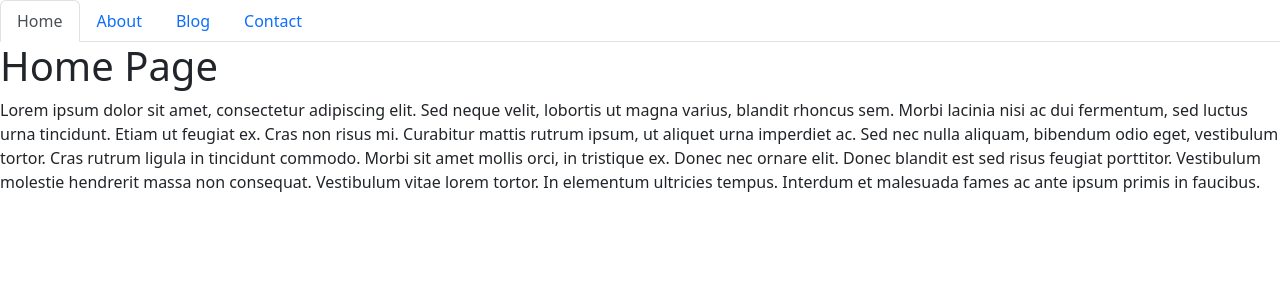
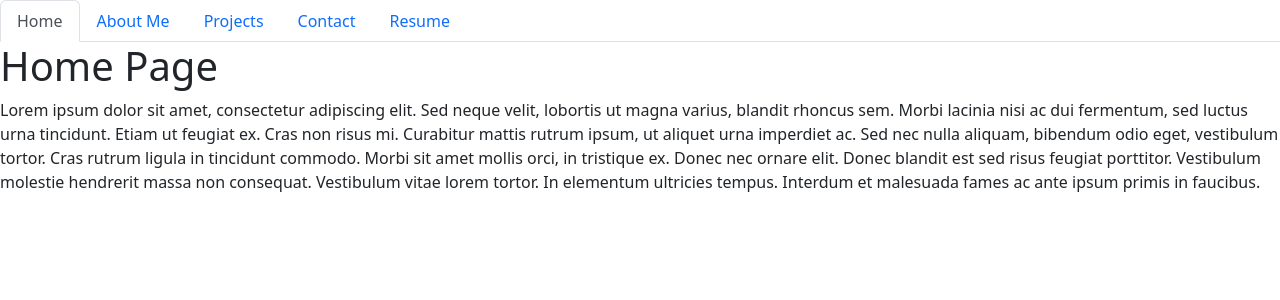
Before and after one commit to ashlynnwood/portfolio-aw, a React (Create React App) app: page / in a window 1280 px wide. Shown: the top 300 px of the page. Built offline with nearby package versions, Linux system fonts and the light colour scheme.

Commit message:
Resume page

```diff
--- a/src/components/NavTabs.js
+++ b/src/components/NavTabs.js
@@ -23,17 +23,17 @@ function NavTabs({ currentPage, handlePageChange }) {
           // Check to see if the currentPage is `About`, and if so we use the active link class from bootstrap. Otherwise, we set it to a normal nav-link
           className={currentPage === 'About' ? 'nav-link active' : 'nav-link'}
         >
-          About
+          About Me
         </a>
       </li>
       <li className="nav-item">
         <a
-          href="#blog"
-          onClick={() => handlePageChange('Blog')}
+          href="#projects"
+          onClick={() => handlePageChange('Projects')}
           // Check to see if the currentPage is `Blog`, and if so we use the active link class from bootstrap. Otherwise, we set it to a normal nav-link
-          className={currentPage === 'Blog' ? 'nav-link active' : 'nav-link'}
+          className={currentPage === 'Projects' ? 'nav-link active' : 'nav-link'}
         >
-          Blog
+          Projects
         </a>
       </li>
       <li className="nav-item">
@@ -46,6 +46,15 @@ function NavTabs({ currentPage, handlePageChange }) {
           Contact
         </a>
       </li>
+      <li className="nav-item">
+        <a
+          href="#resume"
+          onClick={() => handlePageChange('Resume')}
+          className={currentPage === 'Resume' ? 'nav-link active' : 'nav-link'}
+        >
+          Resume
+        </a>
+      </li>
     </ul>
   );
 }
--- a/src/components/PortfolioContainer.js
+++ b/src/components/PortfolioContainer.js
@@ -2,8 +2,9 @@ import React, { useState } from 'react';
 import NavTabs from './NavTabs';
 import Home from './pages/Home';
 import About from './pages/About';
-import Blog from './pages/Blog';
+import Projects from './pages/Projects';
 import Contact from './pages/Contact';
+import Resume from './pages/Resume';
 
 export default function PortfolioContainer() {
   const [currentPage, setCurrentPage] = useState('Home');
@@ -16,8 +17,11 @@ export default function PortfolioContainer() {
     if (currentPage === 'About') {
       return <About />;
     }
-    if (currentPage === 'Blog') {
-      return <Blog />;
+    if (currentPage === 'Projects') {
+      return <Projects />;
+    }
+    if (currentPage === 'Resume') {
+      return <Resume />;
     }
     return <Contact />;
   };
--- a/src/components/pages/Blog.js
+++ b/src/components/pages/Projects.js
@@ -1,9 +1,9 @@
 import React from 'react';
 
-export default function Blog() {
+export default function Projects() {
   return (
     <div>
-      <h1>Blog Page</h1>
+      <h1>Projects</h1>
       <p>
         Donec a volutpat quam. Curabitur nec varius justo, sed rutrum ligula.
         Curabitur pellentesque turpis sit amet eros iaculis, a mollis arcu
--- /dev/null
+++ b/src/components/pages/Resume.js
@@ -0,0 +1,17 @@
+import React from 'react';
+
+export default function Resume() {
+  return (
+    <div>
+      <h1>Resume</h1>
+      <p>
+        Nunc pharetra finibus est at efficitur. Praesent sed congue diam.
+        Integer gravida dui mauris, ut interdum nunc egestas sed. Aenean sed
+        mollis diam. Nunc aliquet risus ac finibus porta. Nam quis arcu non
+        lectus tincidunt fermentum. Suspendisse aliquet orci porta quam semper
+        imperdiet. Praesent euismod mi justo, faucibus scelerisque risus cursus
+        in. Sed rhoncus mollis diam, sit amet facilisis lectus blandit at.
+      </p>
+    </div>
+  );
+}
--- a/src/utils/helpers.js
+++ b/src/utils/helpers.js
@@ -2,11 +2,3 @@ export function validateEmail(email) {
   const re = /^(([^<>()[\]\\.,;:\s@"]+(\.[^<>()[\]\\.,;:\s@"]+)*)|(".+"))@((\[[0-9]{1,3}\.[0-9]{1,3}\.[0-9]{1,3}\.[0-9]{1,3}\])|(([a-zA-Z\-0-9]+\.)+[a-zA-Z]{2,}))$/;
   return re.test(String(email).toLowerCase());
 }
-
-export function checkPassword(input) {
-  const passw = /^[A-Za-z]\w{7,14}$/;
-  if (input.match(passw)) {
-    return true;
-  }
-  return false;
-}
```
